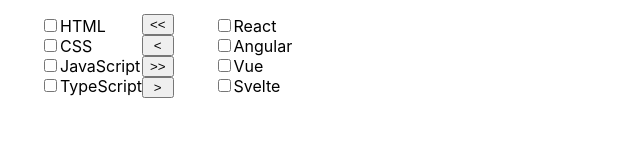
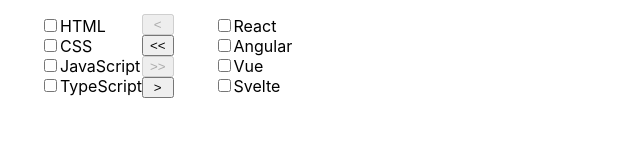
Before and after one commit to grumpycat808/react_greatfrontend, a React (Create React App) app: page / in a window 1280 px wide. Shown: the top 160 px of the page, without its empty margins (0-640 px from the left). Built offline with nearby package versions, Linux system fonts and the light colour scheme.

Commit message:
Finished transfer list

```diff
--- a/src/ticTacToe/TransferList.js
+++ b/src/ticTacToe/TransferList.js
@@ -16,13 +16,11 @@
         ],
     })
 
-
     const { left, right } = list
 
     const handleSelect = (item, side) => {
-
-        const listCopy = structuredClone(list);
-        const listItem = listCopy[side].find(i => i.label === item);
+        const listCopy = structuredClone(list)
+        const listItem = listCopy[side].find((i) => i.label === item)
         listItem.selected = !listItem.selected
 
         setList(listCopy)
@@ -30,18 +28,17 @@
 
     const handleClick = (direction) => {
         const listCopy = structuredClone(list)
-        if (direction === 'left') {
-            const itemsToMove = list.right.filter(i => i.selected);
-            listCopy.left = [...listCopy.left, ...itemsToMove];
-            listCopy.right = listCopy.right.filter(
-                // (rightItem) => !selected.right.includes(rightItem),
-            )
+        const itemsToMove =
+            direction === 'right'
+                ? list.left.filter((i) => i.selected)
+                : list.right.filter((i) => i.selected)
+
+        if (direction === 'right') {
+            listCopy.right = [...listCopy.right, ...itemsToMove]
+            listCopy.left = listCopy.left.filter((i) => !i.selected)
         } else {
-            const itemsToMove = list.left.filter(i => i.selected);
-            listCopy.left = [...listCopy.right, ...itemsToMove];
-            listCopy.left = listCopy.left.filter(
-                // (leftItem) => !selected.left.includes(leftItem),
-            )
+            listCopy.left = [...listCopy.left, ...itemsToMove]
+            listCopy.right = listCopy.right.filter((i) => !i.selected)
         }
 
         setList(listCopy)
@@ -60,6 +57,20 @@
 
         setList(listCopy)
     }
+
+    const getBtnDisabled = (btn) => {
+        switch (btn) {
+            case 'left':
+                return list.right.filter((i) => i.selected).length === 0
+
+            case 'right':
+                return list.left.filter((i) => i.selected).length === 0
+            case 'allLeft':
+                return list.right.length === 0
+            case 'allRight':
+                return list.left.length === 0
+        }
+    }
     return (
         <div>
             <div className="main">
@@ -69,8 +80,14 @@
                             <li key={index}>
                                 <input
                                     type="checkbox"
-                                    onChange={() => handleSelect(item.label, 'left')}
-                                    checked={list.left.find((i) => i.label === item.label).selected}
+                                    onChange={() =>
+                                        handleSelect(item.label, 'left')
+                                    }
+                                    checked={
+                                        list.left.find(
+                                            (i) => i.label === item.label,
+                                        ).selected
+                                    }
                                 ></input>
                                 {item.label}
                             </li>
@@ -79,13 +96,21 @@
                 </ul>
                 <div className="buttons">
                     <button
+                        disabled={getBtnDisabled('left')}
+                        onClick={() => handleClick('left')}
+                    >{`<`}</button>
+                    <button
+                        disabled={getBtnDisabled('allLeft')}
                         onClick={() => handleTransferAll('left')}
                     >{`<<`}</button>
-                    <button onClick={() => handleClick('left')}>{`<`}</button>
                     <button
+                        disabled={getBtnDisabled('right')}
                         onClick={() => handleTransferAll('right')}
                     >{`>>`}</button>
-                    <button onClick={() => handleClick('right')}>{`>`}</button>
+                    <button
+                        disabled={getBtnDisabled('allRight')}
+                        onClick={() => handleClick('right')}
+                    >{`>`}</button>
                 </div>
                 <ul>
                     {right.map((item, index) => {
@@ -93,8 +118,14 @@
                             <li key={index}>
                                 <input
                                     type="checkbox"
-                                    onChange={() => handleSelect(item.label, 'right')}
-                                    checked={list.right.find((i) => i.label === item.label).selected}
+                                    onChange={() =>
+                                        handleSelect(item.label, 'right')
+                                    }
+                                    checked={
+                                        list.right.find(
+                                            (i) => i.label === item.label,
+                                        ).selected
+                                    }
                                 ></input>
                                 {item.label}{' '}
                             </li>
```
